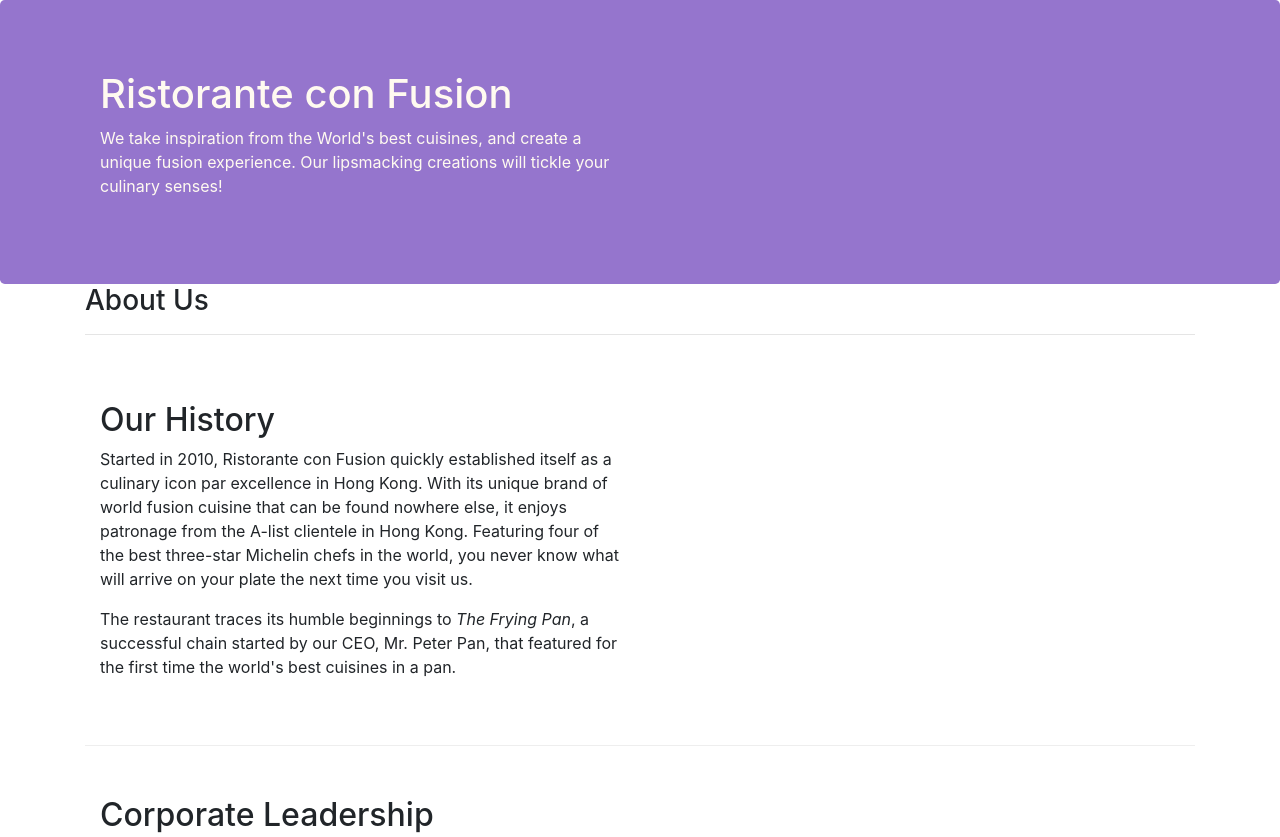
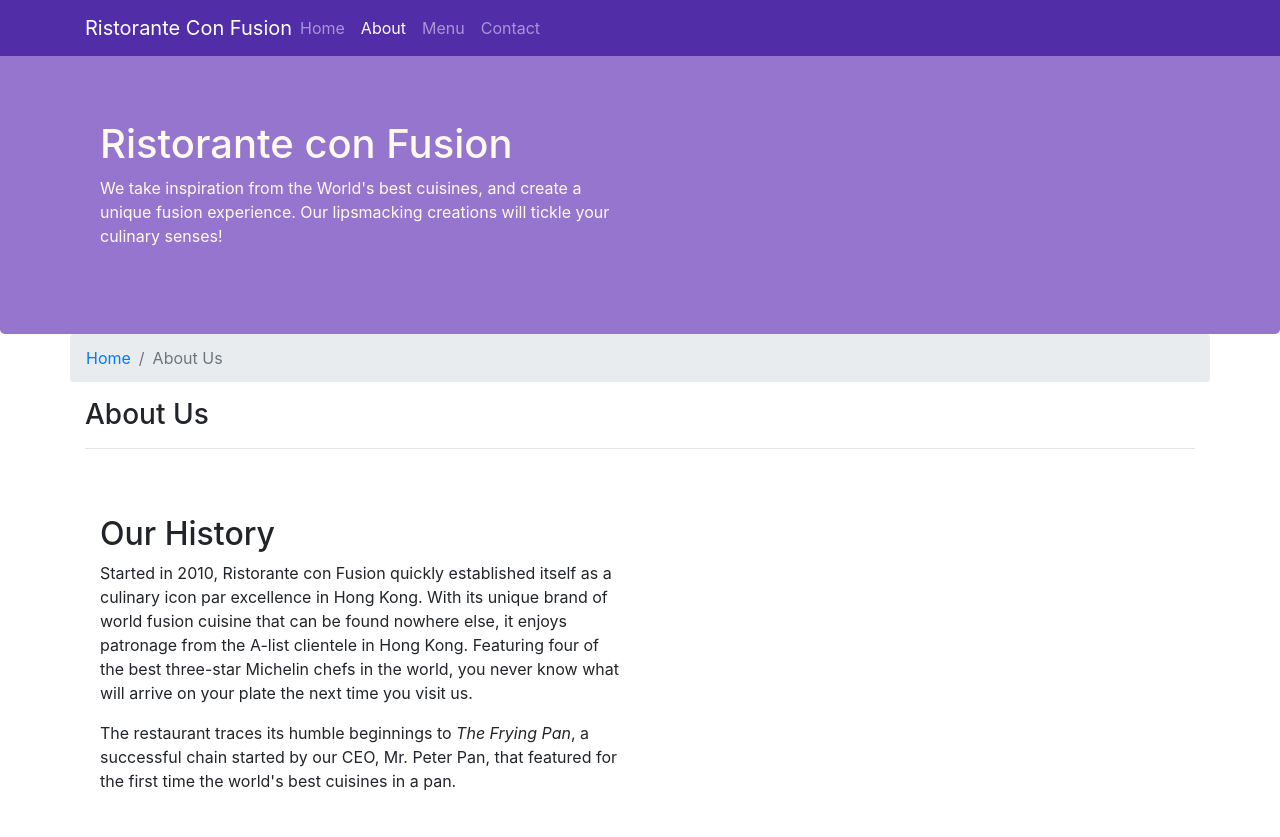
Before and after one commit to jeelpatel18/Bootstrap, a website: page aboutus.html in a window 1280 px wide. Shown: the top 837 px of the page. Drawn offline with nearby package versions, Linux system fonts and the light colour scheme.

Commit message:
Navigations

```diff
--- a/aboutus.html
+++ b/aboutus.html
@@ -14,6 +14,24 @@
 </head>
 
 <body>
+        <nav class="navbar navbar-dark navbar-expand-sm fixed-top">
+                <div class="container">
+                        <button class="navbar-toggler" type="button" data-toggle="collapse" data-target="#Navbar">
+                                <span class="navbar-toggler-icon"></span>
+                        </button>
+
+                    <a class="navbar-brand mr-auto" href="./index.html">Ristorante Con Fusion</a>
+
+                    <div class="collapse navbar-collapse" id="Navbar">
+                            <ul class="navbar-nav mr-auto">
+                                    <li class="nav-item"><a class="nav-link" href="./index.html">Home</a></li>
+                                    <li class="nav-item active"><a class="nav-link" href="#">About</a></li>
+                                    <li class="nav-item"><a class="nav-link" href="#">Menu</a></li>
+                                    <li class="nav-item"><a class="nav-link" href="#">Contact</a></li>
+                            </ul>
+                    </div>
+                </div>
+        </nav>
 
     <header class="jumbotron">
         <div class="container">
@@ -30,6 +48,11 @@
 
     <div class="container">
         <div class="row">
+            <ol class="col-12 breadcrumb">
+                <li class="breadcrumb-item"><a href="./index.html">Home</a></li>
+                <li class="breadcrumb-item active">About Us</li>
+            </ol>
+
             <div class="col-12 col-sm-12">
                <h3>About Us</h3>
                <hr>
@@ -70,7 +93,7 @@
                 <div class="col-4 offset-1 col-sm-2">
                     <h5>Links</h5>
                     <ul class="list-unstyled">
-                        <li><a href="#">Home</a></li>
+                        <li><a href="./index.html">Home</a></li>
                         <li><a href="#">About</a></li>
                         <li><a href="#">Menu</a></li>
                         <li><a href="#">Contact</a></li>
--- a/css/styles.css
+++ b/css/styles.css
@@ -34,8 +34,12 @@
 
 }
 
+body{
+    padding: 50px 0px 0px 0px;
+    z-index: 0;
+}
 
-.row-content2
+.navbar-dark
 {
-
+    background:#512DA8;
 }
```
Also changed, not shown: index.html (+19 -1 lines).
